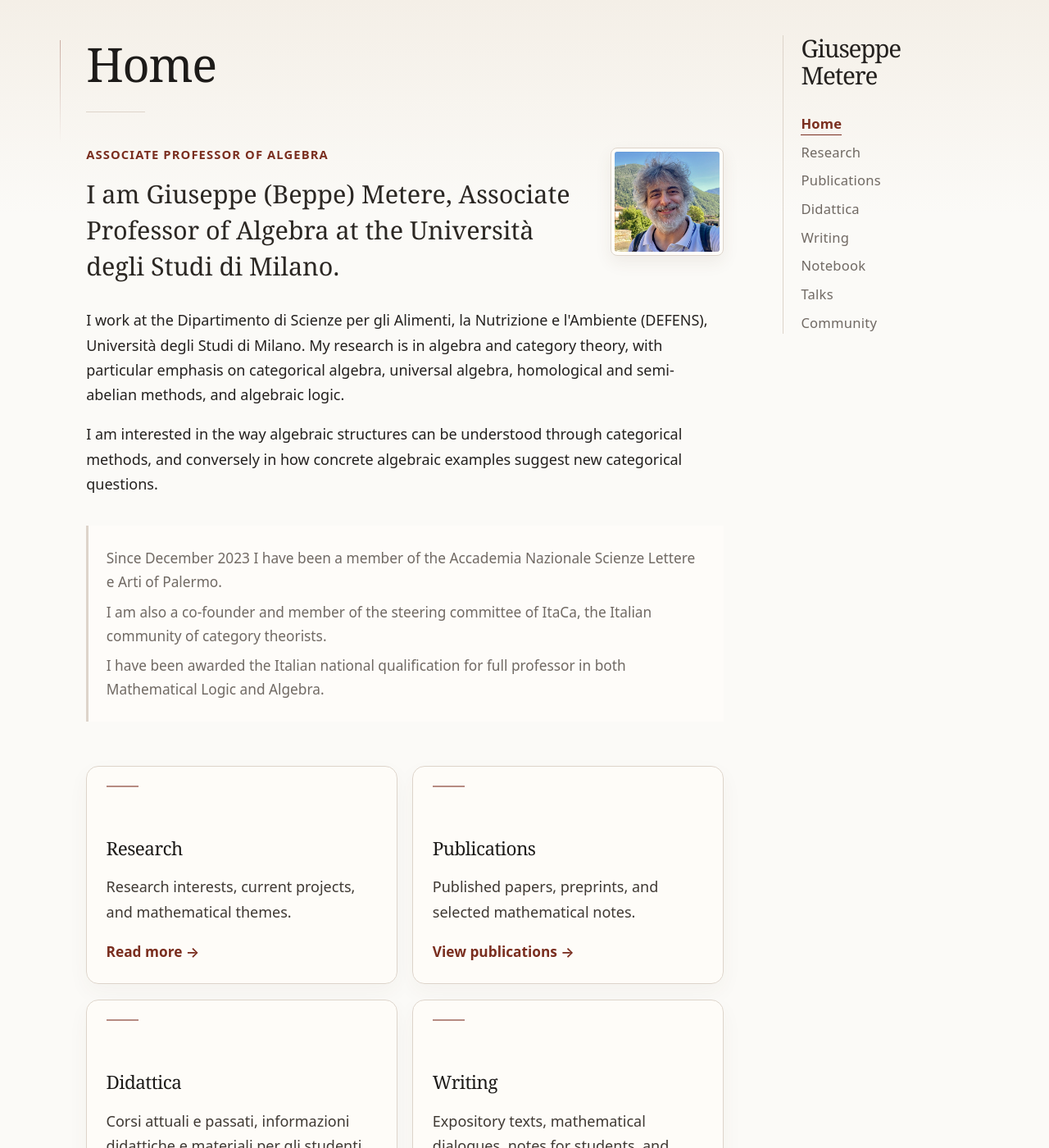
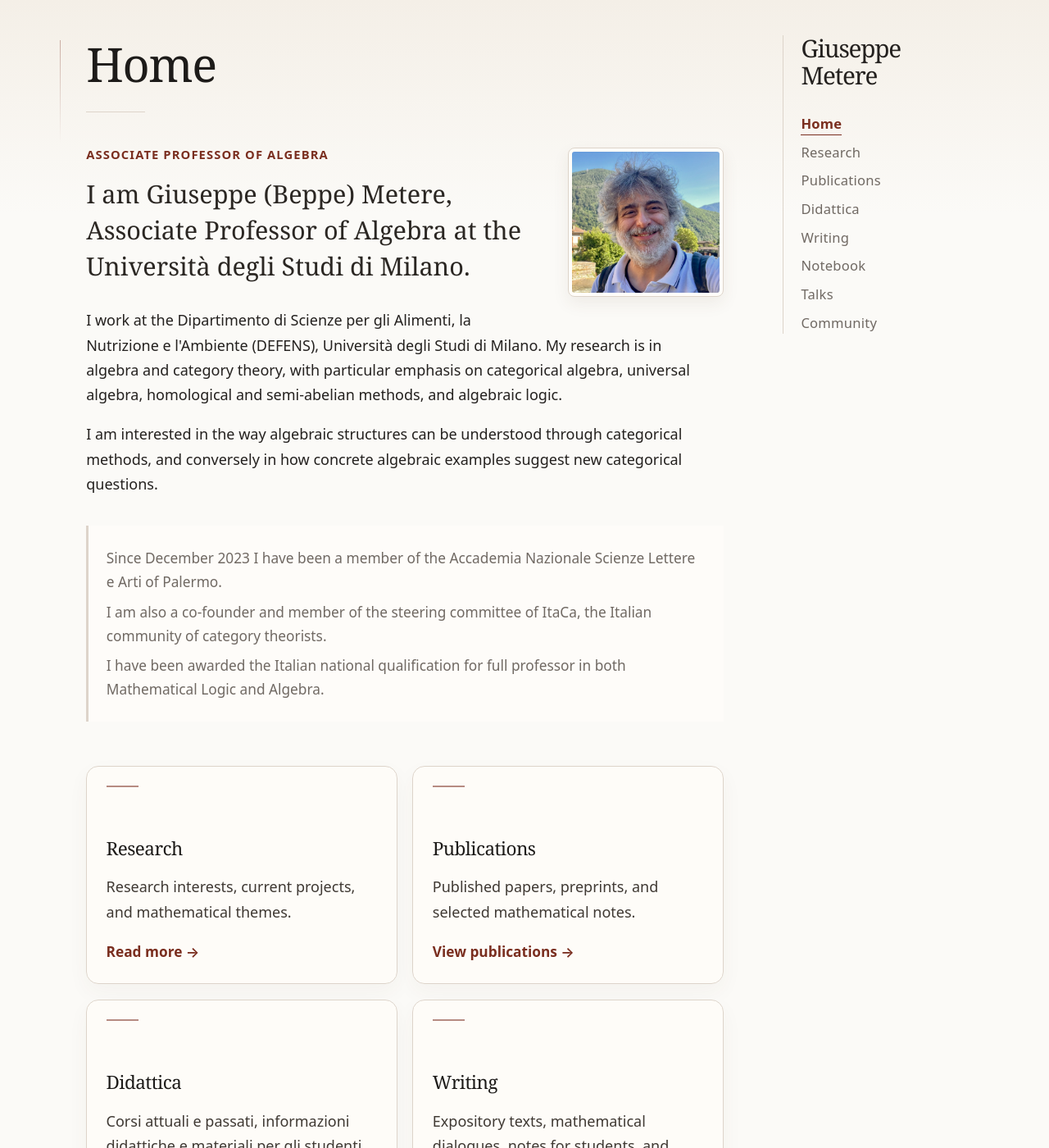
Before and after one commit to gmetere/gmetere.github.io, a Jekyll site: the page built from index.md, in a window 1280 px wide and 1400 px high. Shown: the whole window at 82% size. Built offline with Jekyll 4.4.1, drawn with Linux system fonts in a browser that asks for light colours.

Commit message:
Update style.css

```diff
--- a/assets/css/style.css
+++ b/assets/css/style.css
@@ -571,8 +571,8 @@ a:hover {
 /* Home portrait */
 
 .portrait {
-  width: 138px;
-  max-width: 30%;
+  width: 190px;
+  max-width: 38%;
   border-radius: 8px;
   border: 1px solid var(--border);
   padding: 4px;
@@ -714,13 +714,15 @@ a {
     font-size: 1.28rem;
   }
 
+
   .portrait {
     float: none;
     display: block;
-    width: 128px;
-    max-width: 128px;
+    width: 170px;
+    max-width: 170px;
     margin: 0 0 1.5rem 0;
   }
+
 
   .card {
     padding: 1rem;
```
